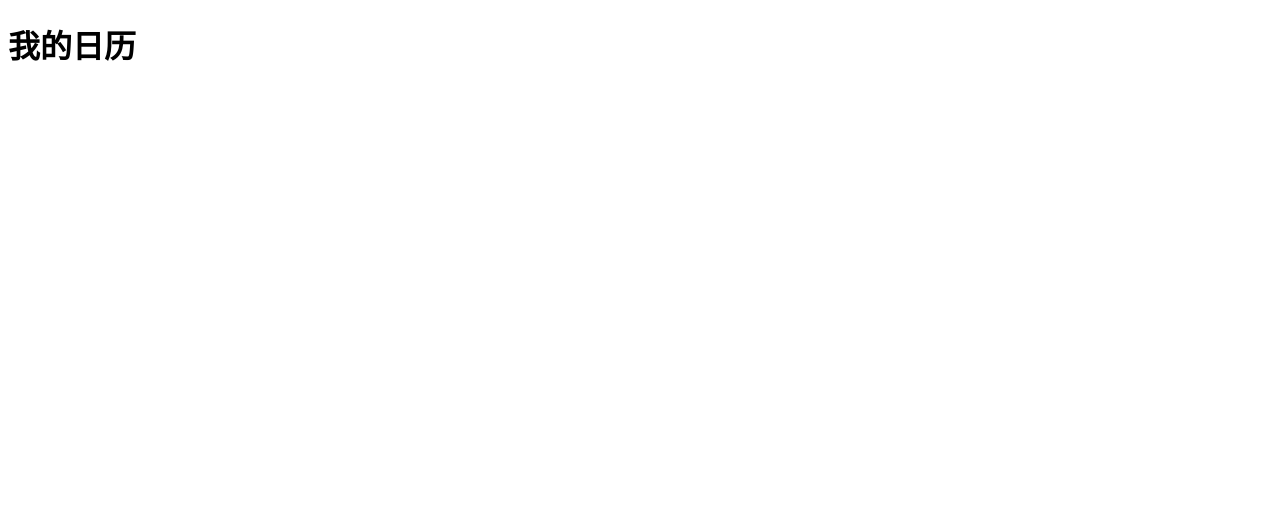
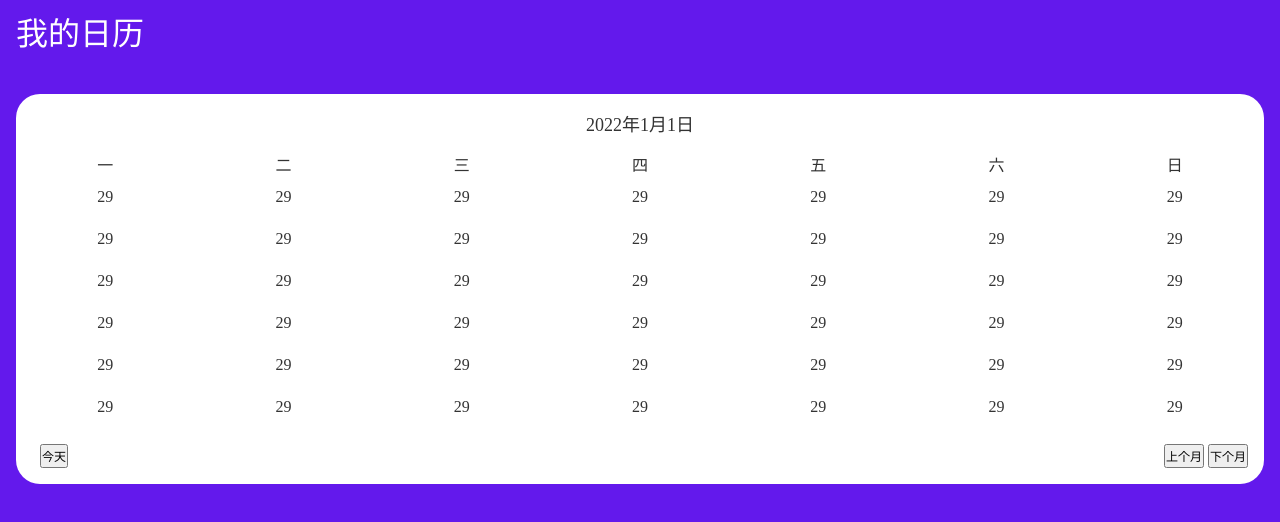
Before and after one commit to LiuYiBest/Calendar, a plain HTML site: page index.html in a window 1280 px wide. Drawn offline with Linux system fonts and the light colour scheme.

Commit message:
日历布局

```diff
--- a/index.html
+++ b/index.html
@@ -1,21 +1,86 @@
 <!DOCTYPE html>
 <html lang="en">
 <head>
+    <meta name="viewport"
+          content="width=device-width,initial-scale=1,minimum-scale=1,maximum-scale=1,user-scalable=no,viewport-fit=cover">
     <meta charset="UTF-8">
-    <title>Title</title>
+    <title>日历</title>
+    <link rel="stylesheet" href="./reset.css">
+    <link rel="stylesheet" href="./pages/index.css">
 </head>
 <body>
 
-  <div class="header">
-    <h1 >我的日历</h1>
-  </div>
+<header class="siteHeader">
+    <h1>我的日历</h1>
+</header>
 
-  <div class="calendar">
-    <div class="calendar-header"></div>
-    <div class="calendar-weekdays"></div>
-    <div class="calendar-days"></div>
-    <div class="calendar-actions"></div>
-  </div>
+<div class="calendar">
+    <div class="calendar-header">
+        <time>2022年1月1日</time>
+    </div>
+    <ol class="calendar-weekdays">
+        <li>一</li>
+        <li>二</li>
+        <li>三</li>
+        <li>四</li>
+        <li>五</li>
+        <li>六</li>
+        <li>日</li>
+    </ol>
+    <ol class="calendar-days">
+        <li>29</li>
+        <li>29</li>
+        <li>29</li>
+        <li>29</li>
+        <li>29</li>
+        <li>29</li>
+        <li>29</li>
+        <li>29</li>
+        <li>29</li>
+        <li>29</li>
+        <li>29</li>
+        <li>29</li>
+        <li>29</li>
+        <li>29</li>
+        <li>29</li>
+        <li>29</li>
+        <li>29</li>
+        <li>29</li>
+        <li>29</li>
+        <li>29</li>
+        <li>29</li>
+        <li>29</li>
+        <li>29</li>
+        <li>29</li>
+        <li>29</li>
+        <li>29</li>
+        <li>29</li>
+        <li>29</li>
+        <li>29</li>
+        <li>29</li>
+        <li>29</li>
+        <li>29</li>
+        <li>29</li>
+        <li>29</li>
+        <li>29</li>
+        <li>29</li>
+        <li>29</li>
+        <li>29</li>
+        <li>29</li>
+        <li>29</li>
+        <li>29</li>
+        <li>29</li>
+    </ol>
+    <div class="calendar-actions">
+        <div class="calendar-actions-left">
+            <button>今天</button>
+        </div>
+        <div class="calendar-actions-right">
+            <button>上个月</button>
+            <button>下个月</button>
+        </div>
+    </div>
+</div>
 
 
 </body>
--- /dev/null
+++ b/pages/index.css
@@ -0,0 +1,77 @@
+body {
+    background-color: #6319ec;
+    color: white;
+}
+
+.siteHeader {
+    padding: 8px 16px;
+}
+
+.siteHeader > h1 {
+    font-size: 32px;
+}
+
+.calendar {
+    background-color: white;
+    margin: 16px;
+    border-radius: 24px;
+    /*color: black;*/
+    color: #333;
+    margin-top: 32px;
+}
+
+.calendar-header {
+    text-align: center;
+    padding: 16px 0;
+    font-size: 18px;
+}
+
+.calendar-header > time {
+}
+
+.calendar-weekdays {
+    display: flex;
+}
+
+.calendar-weekdays > li {
+    width: 14.2857%;
+    text-align: center;
+}
+
+.calendar-days {
+    display: flex;
+    flex-wrap: wrap;
+}
+
+.calendar-days > li {
+    width: 14.2857%;
+    text-align: center;
+    height: 42px;
+    line-height: 42px;
+    /*border: 1px solid red;*/
+}
+
+.calendar-actions {
+    display: flex;
+    justify-content: space-between;
+    padding: 16px;
+}
+.calendar-actions button{
+    font-size: 12px;
+    height: 24px;
+    /*padding: 12px;*/
+}
+
+.calendar-actions-left {
+    margin-left: 8px;
+}
+
+.calendar-actions-left > button {
+}
+
+.calendar-actions-right {
+    /*display: flex;*/
+}
+
+.calendar-actions-right > button {
+}
--- /dev/null
+++ b/reset.css
@@ -0,0 +1,30 @@
+* {
+    margin: 0;
+    padding: 0;
+    box-sizing: border-box;
+}
+*::before,
+*::after {
+    box-sizing: border-box;
+}
+
+h1,h2.h3.h4.h5{
+    font-weight: normal;
+}
+
+a {
+    color: inherit;
+    text-decoration: none;
+}
+input,
+button {
+    font-family: inherit;
+}
+ol,
+ul {
+    list-style: none;
+}
+table {
+    border-collapse: collapse;
+    border-spacing: 0;
+}
```
